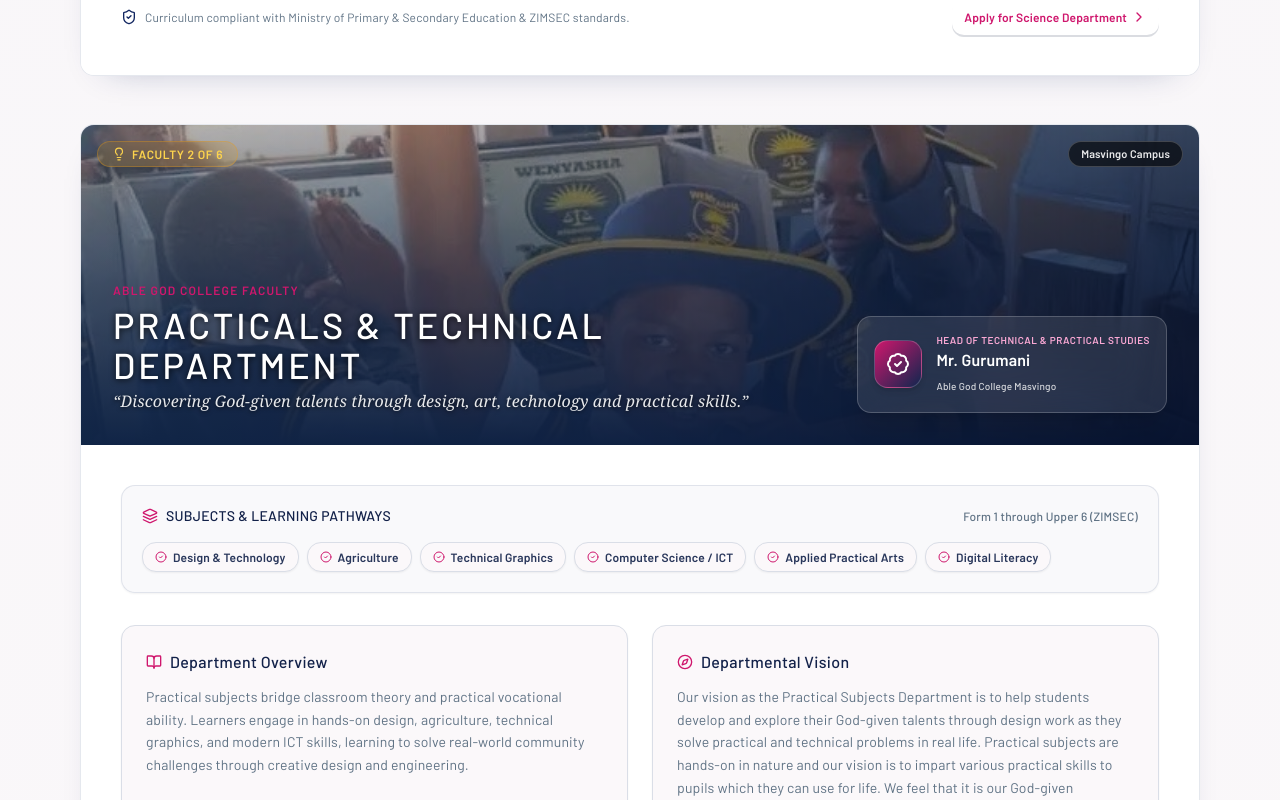
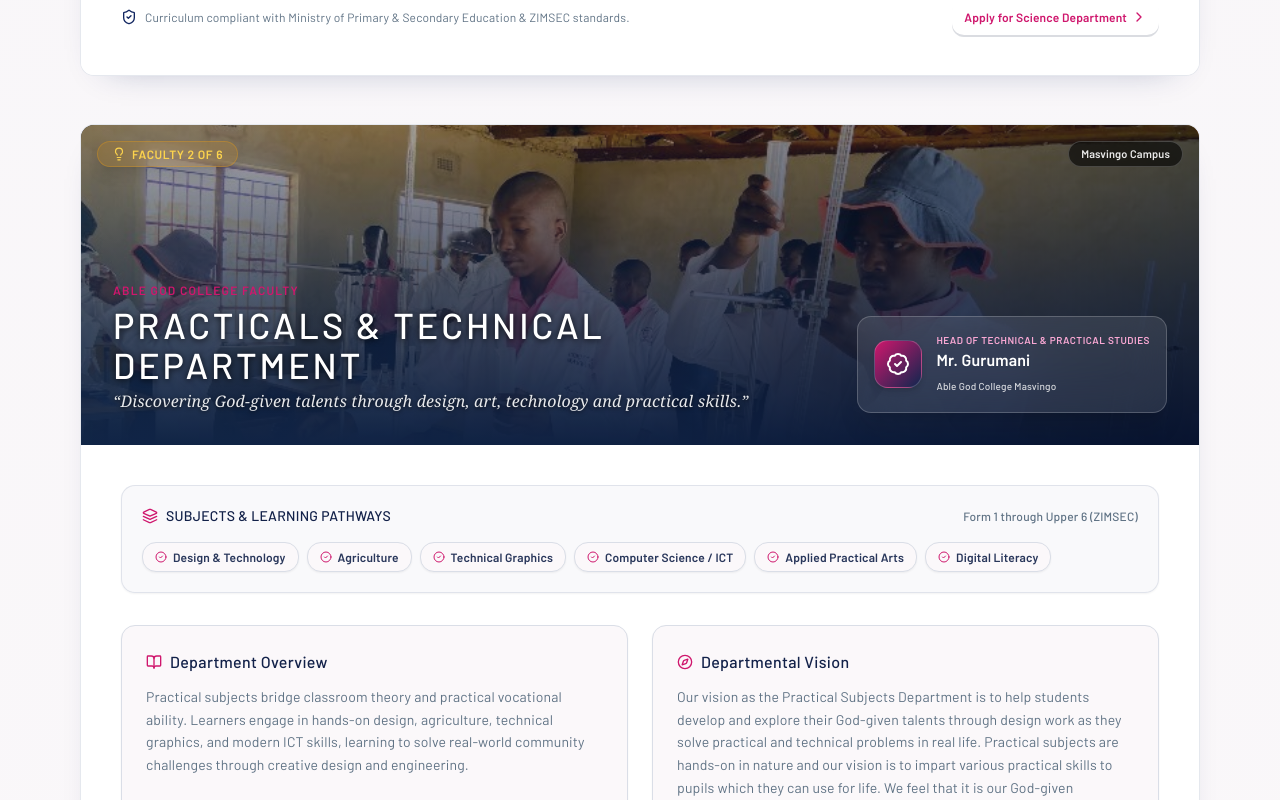
Before and after one commit to BGSoftwares/wenysha-connect, a React (Vite) app: page /departments in a window 1280 px wide. Shown: the part 2000-2800 px from the top of the page. Built offline with nearby package versions, Linux system fonts and the light colour scheme; no server answers.

Commit message:
Departments: use photos of learners in Able God College uniform for Practicals & Technical and English & Literature
Co-Authored-By: Claude Sonnet 5.5 <noreply@anthropic.com>
Claude-Session: https://claude.ai/code/session_011amrknpuCQFrApEdZsH1QH

```diff
--- a/src/pages/Departments.tsx
+++ b/src/pages/Departments.tsx
@@ -27,9 +27,9 @@ import { Button } from "@/components/ui/button";
 
 import heroImg from "@/assets/slides/slide-6260.jpeg";
 import scienceImg from "@/assets/slides/slide-6254.jpeg";
-import practicalsImg from "@/assets/students-computer.webp";
+import practicalsImg from "@/assets/sections/img-6266.jpg";
 import mathsImg from "@/assets/slides/slide-6256.jpeg";
-import englishImg from "@/assets/carousel-library.jpg";
+import englishImg from "@/assets/new-school-media/school-assembly.jpeg";
 import languagesImg from "@/assets/slides/slide-6262.jpeg";
 import businessImg from "@/assets/slides/slide-6263.jpeg";
 
@@ -42,6 +42,8 @@ interface Department {
   head: string;
   headRole: string;
   image: string;
+  /** CSS object-position so the banner crop keeps the learners in frame. */
+  imagePosition?: string;
   accentColor: string;
   badgeStyle: string;
   subjects: string[];
@@ -95,6 +97,7 @@ const departments: Department[] = [
     head: "Mr. Gurumani",
     headRole: "Head of Technical & Practical Studies",
     image: practicalsImg,
+    imagePosition: "50% 30%",
     accentColor: "from-amber-500/20 via-orange-900/30 to-[#10264f]",
     badgeStyle: "bg-amber-500/15 text-amber-300 border-amber-500/30",
     subjects: ["Design & Technology", "Agriculture", "Technical Graphics", "Computer Science / ICT", "Applied Practical Arts", "Digital Literacy"],
@@ -156,6 +159,7 @@ const departments: Department[] = [
     head: "Mrs. Mariga",
     headRole: "Head of English & Literature",
     image: englishImg,
+    imagePosition: "50% 70%",
     accentColor: "from-rose-500/20 via-pink-900/30 to-[#10264f]",
     badgeStyle: "bg-rose-500/15 text-rose-300 border-rose-500/30",
     subjects: ["English Language", "Literature in English", "Debate & Public Speaking", "Critical Writing", "Essay Composition", "Oratory Presentation"],
@@ -429,7 +433,8 @@ const Departments = () => {
                     <img
                       src={dept.image}
                       alt={`${dept.name} learning environment`}
-                      className="h-full w-full object-cover object-center transition-transform duration-1000 ease-out group-hover:scale-105"
+                      className="h-full w-full object-cover transition-transform duration-1000 ease-out group-hover:scale-105"
+                      style={{ objectPosition: dept.imagePosition ?? "center" }}
                       loading={index === 0 ? "eager" : "lazy"}
                     />
                     {/* Multi-stage contrast gradient for crisp typography */}
```
